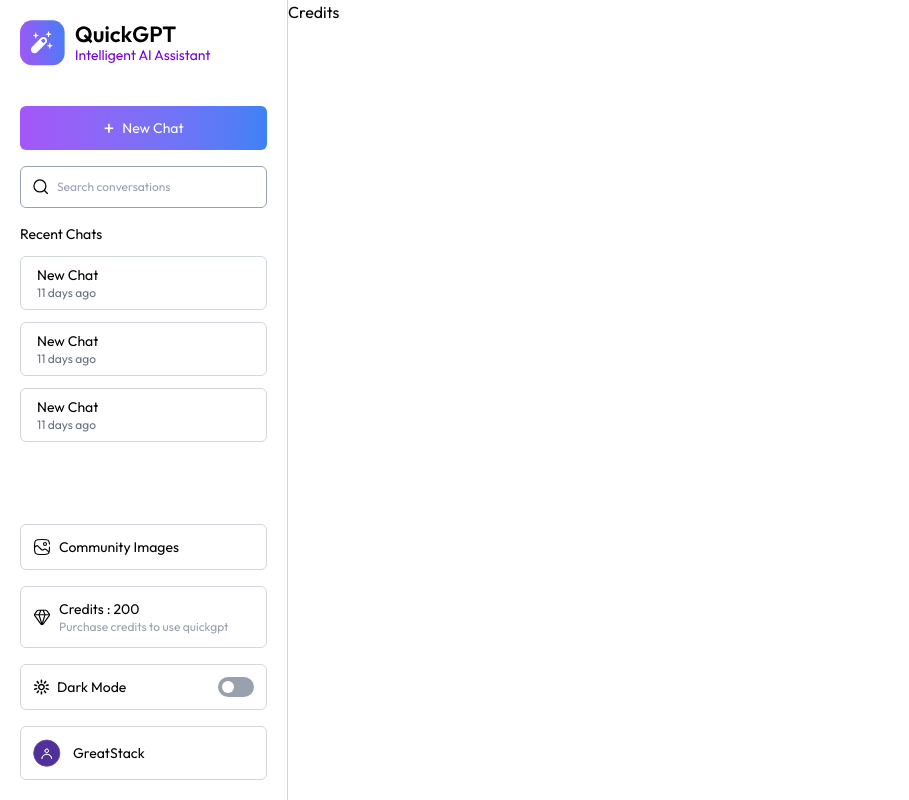
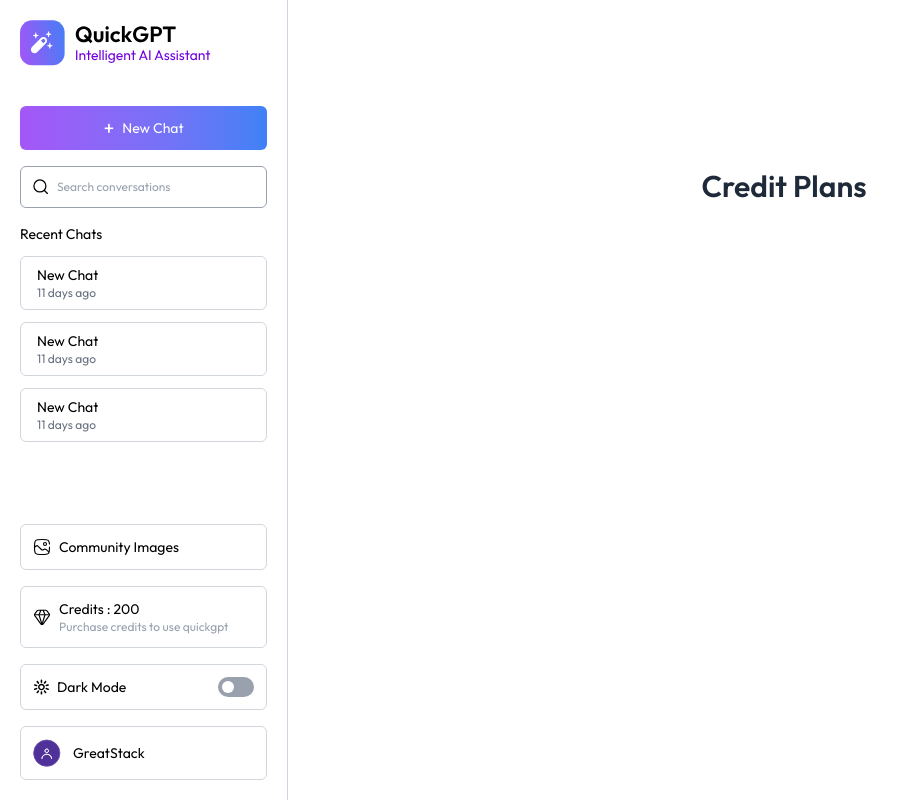
Before and after one commit to natitam1/NatnaelGPT, a React (Vite) app in the folder client/: page /credits in a window 1280 px wide. Shown: the whole page, without its empty margins (0-909 px from the left). Built offline with nearby package versions, Linux system fonts and the light colour scheme.

Commit message:
Set up the credits page

```diff
--- a/client/src/pages/Credits.jsx
+++ b/client/src/pages/Credits.jsx
@@ -1,10 +1,28 @@
-import React, { useState } from "react";
+import React, { useEffect, useState } from "react";
+import { dummyPlans } from "../assets/assets";
+import Loading from "./Loading";
 
 const Credits = () => {
   const [plans, setPlans] = useState([]);
   const [loading, setLoading] = useState(true);
 
-  return <div>Credits</div>;
+  const fetchPlans = async () => {
+    setPlans(dummyPlans);
+    setLoading(false);
+  };
+
+  useEffect(() => {
+    fetchPlans();
+  }, []);
+
+  if (loading) return <Loading />;
+  return (
+    <div className="max-w-7xl h-screen overflow-y-scroll mx-auto px-4 sm:px-6 lg:px-8 py-12">
+      <h2 className="text-3xl font-semibold text-center mb-10 xl:mt-30 text-gray-800 dark:text-white">
+        Credit Plans
+      </h2>
+    </div>
+  );
 };
 
 export default Credits;
```
